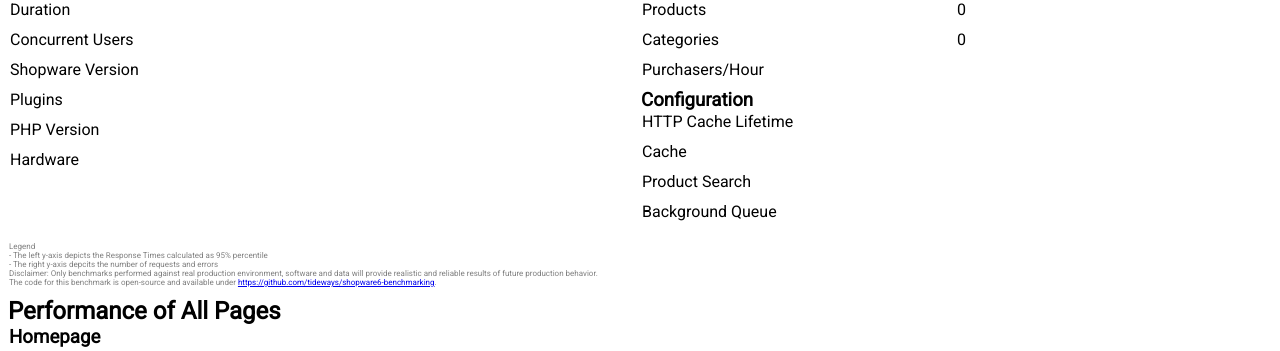
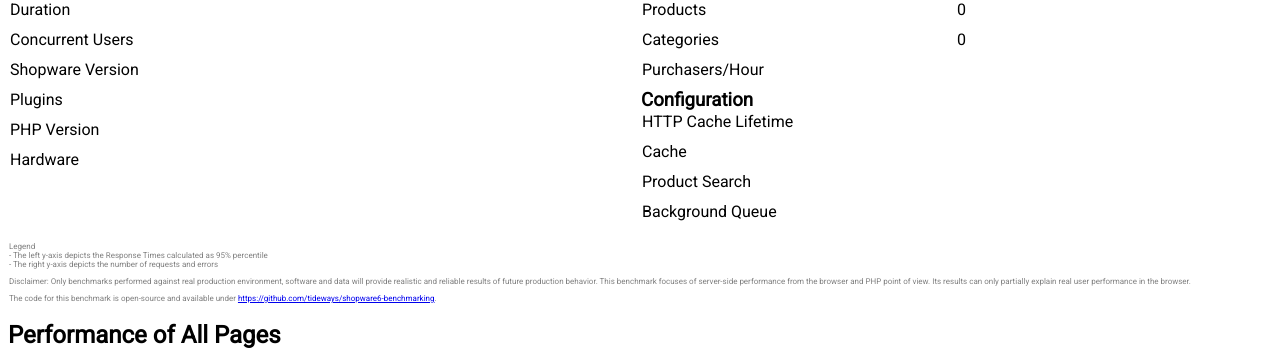
Before and after one commit to tideways/shopware6-benchmarking, a PHP site: template templates/report.html.twig in a window 1280 px wide. Shown: the part 1526-1877 px from the top of the page. Run offline with PHP 8.4, Linux system fonts and the light colour scheme; the template is opened without the code that fills it, so the values that code supplies are empty; some libraries are stand-ins or nearby versions.

Commit message:
Improve disclaimer

```diff
--- a/templates/report.html.twig
+++ b/templates/report.html.twig
@@ -181,9 +181,15 @@
                     <td colspan="2" style="font-size: 6pt; color: gray;">
                         Legend<br />
                         - The left y-axis depicts the Response Times calculated as 95% percentile<br />
-                        - The right y-axis depcits the number of requests and errors<br />
-                        Disclaimer: Only benchmarks performed against real production environment, software and data will provide realistic and reliable results of future production behavior.<br />
-                        The code for this benchmark is open-source and available under <a href="https://github.com/tideways/shopware6-benchmarking">https://github.com/tideways/shopware6-benchmarking</a>.
+                        - The right y-axis depicts the number of requests and errors<br />
+
+                        <p>Disclaimer: Only benchmarks performed against real production environment, software and data
+                            will provide realistic and reliable results of future production behavior.
+                            This benchmark focuses of server-side performance from the browser and PHP point of view.
+                            Its results can only partially explain real user performance in the browser.
+                        </p>
+
+                        <p>The code for this benchmark is open-source and available under <a href="https://github.com/tideways/shopware6-benchmarking">https://github.com/tideways/shopware6-benchmarking</a>.</p>
                     </td>
                 </tr>
             </table>
```
